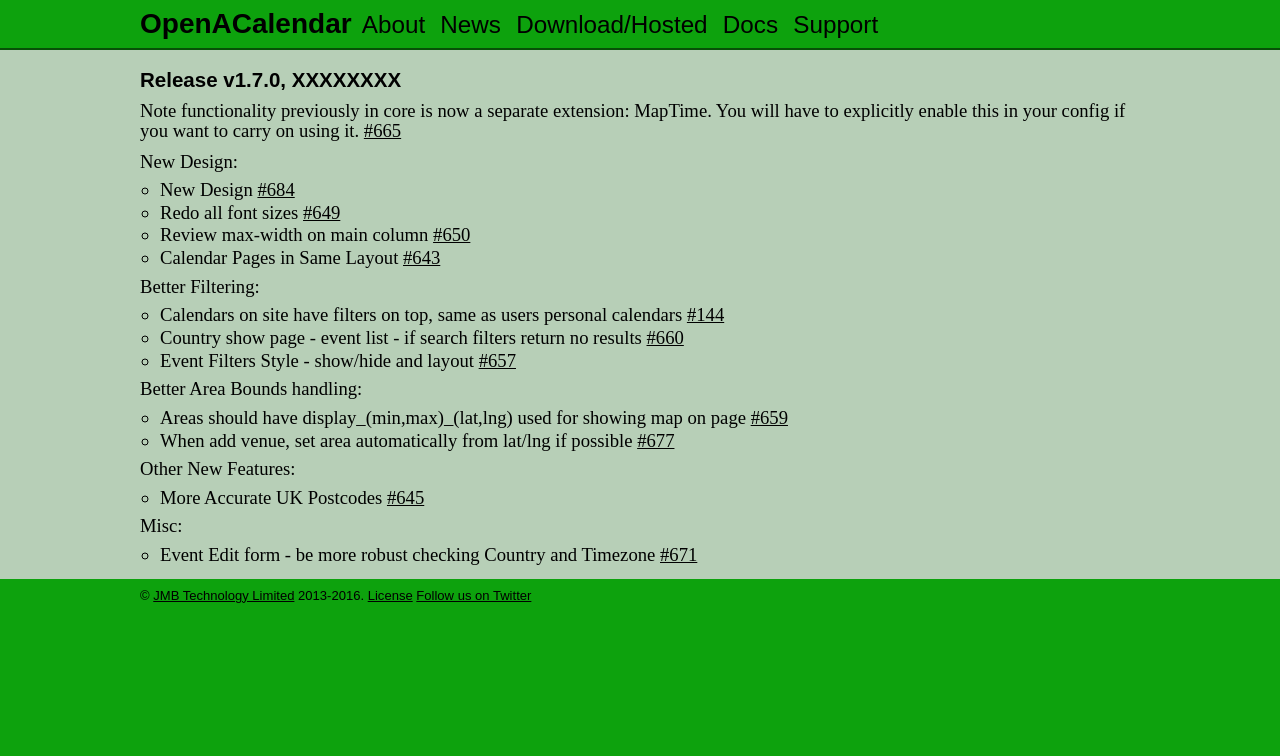
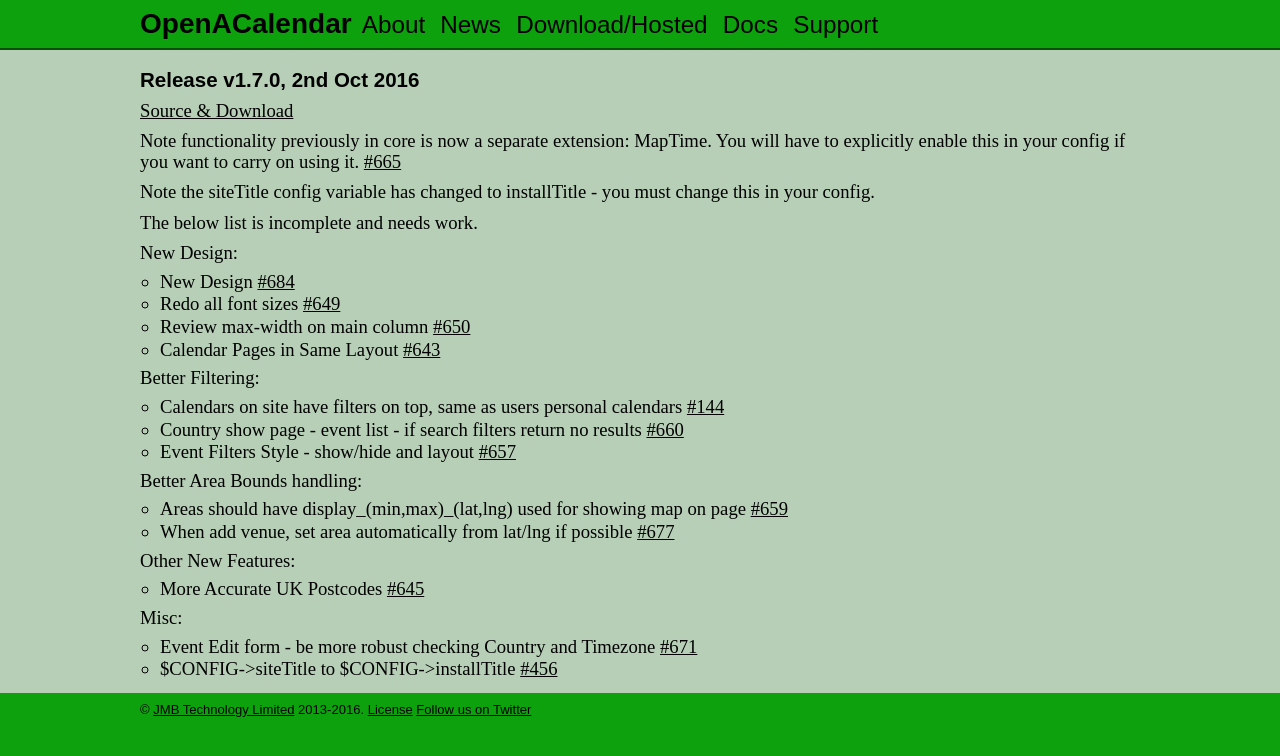
Before and after one commit to OpenACalendar/openacalendar.github.io, a Jekyll site: the page built from webapp/release/1.7.0.html, in a window 1280 px wide. Shown: the top 756 px of the page. Built offline with Jekyll 4.4.1, drawn with Linux system fonts in a browser that asks for light colours.

Commit message:
V1.7.0 RELEASED!

```diff
--- a/webapp/release/1.7.0.html
+++ b/webapp/release/1.7.0.html
@@ -3,17 +3,20 @@
 title: Release v1.7.0
 ---
 
-<h2>Release v1.7.0, XXXXXXXX</h2>
+<h2>Release v1.7.0, 2nd Oct 2016</h2>
 
-<!--
+
 <p>
 	<a href="https://github.com/OpenACalendar/OpenACalendar-Web-Core/releases/tag/v1.7.0">Source &amp; Download</a>
 </p>
--->
 
 <p>Note functionality previously in core is now a separate extension: MapTime.
 	You will have to explicitly enable this in your config if you want to carry on using it.
 	<a href="https://github.com/OpenACalendar/OpenACalendar-Web-Core/issues/665">#665</a></p>
+
+<p>Note the siteTitle config variable has changed to installTitle - you must change this in your config.</p>
+
+<p>The below list is incomplete and needs work.</p>
 
 <p>New Design:</p>
 
@@ -50,4 +53,5 @@
 
 <ul class="normallist">
 	<li>Event Edit form - be more robust checking Country and Timezone <a href="https://github.com/OpenACalendar/OpenACalendar-Web-Core/issues/671">#671</a></li>
+	<li>$CONFIG->siteTitle to $CONFIG->installTitle <a href="https://github.com/OpenACalendar/OpenACalendar-Web-Core/issues/456">#456</a></li>
 </ul>
```
Also changed, not shown: _posts/2016-10-02-webapp-version-1-7-0.markdown (added, +11 -0 lines), webapp/download.html (+9 -0 lines), webapp/release/index.html (+10 -0 lines).
